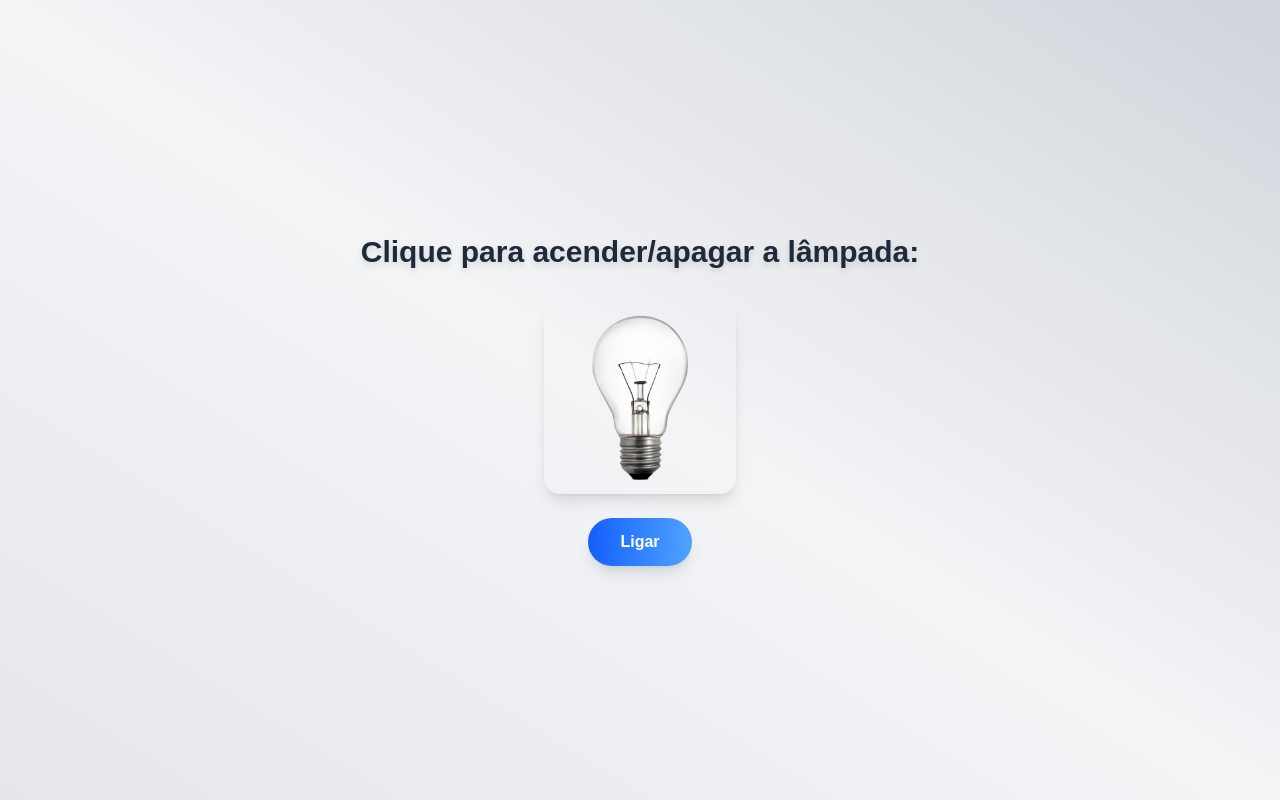
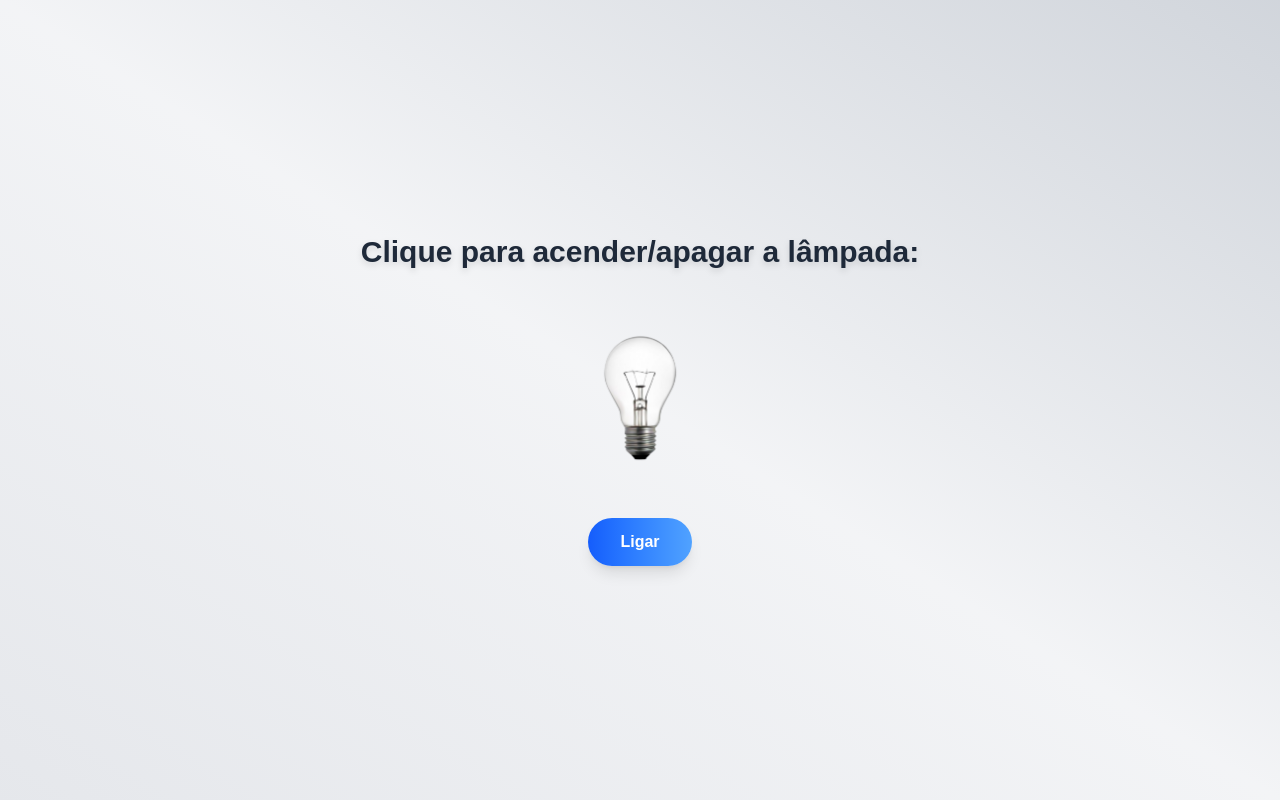
Before and after one commit to Anaelica/revisoes, a Next.js app: page /revisao in a window 1280 px wide. Built offline with nearby package versions, Linux system fonts and the light colour scheme.

Commit message:
feat: lamp

```diff
--- a/src/app/revisao/usestates/Lampada.tsx
+++ b/src/app/revisao/usestates/Lampada.tsx
@@ -8,22 +8,36 @@ export default function Lampada() {
   const lampadaLigada = "/Lâmpada_isolada_em_fundo_transparente___PSD_Premium_gerado_com_IA-removebg-preview.png";
   const lampadaDesligada = "/ee454afb-ff0a-4bc0-934e-3c462cc00575-removebg-preview.png";
 
+  let imagemRenderizada;
+
+  if (ligada) {
+    imagemRenderizada = (
+      <img
+        src={lampadaLigada}
+        alt="Lâmpada ligada"
+        className="max-w-full max-h-full transition-transform duration-500 scale-110"
+        style={{ objectFit: "contain" }}
+      />
+    );
+  } else {
+    imagemRenderizada = (
+      <img
+        src={lampadaDesligada}
+        alt="Lâmpada desligada"
+        className="max-w-full max-h-full transition-transform duration-500 scale-100"
+        style={{ objectFit: "contain" }}
+      />
+    );
+  }
+
   return (
     <div className="flex flex-col items-center justify-center min-h-screen bg-gradient-to-tr from-gray-200 via-gray-100 to-gray-300 p-6">
       <h1 className="text-3xl font-extrabold mb-8 text-gray-800 drop-shadow-md select-none">
         Clique para acender/apagar a lâmpada:
       </h1>
 
-
-      <div className="w-48 h-48 mb-6 rounded-2xl shadow-lg overflow-hidden flex items-center justify-center ">
-        <img
-          src={ligada ? lampadaLigada : lampadaDesligada}
-          alt="Lâmpada"
-          className={`max-w-full max-h-full transition-transform duration-500 ${
-            ligada ? "scale-110" : "scale-100"
-          }`}
-          style={{ objectFit: "contain" }}
-        />
+      <div className="w-48 h-48 mb-6 rounded-2xl overflow-hidden flex items-center  from-gray-200 via-gray-100 to-gray-300 p-6 justify-center">
+        {imagemRenderizada}
       </div>
 
       <button
```
